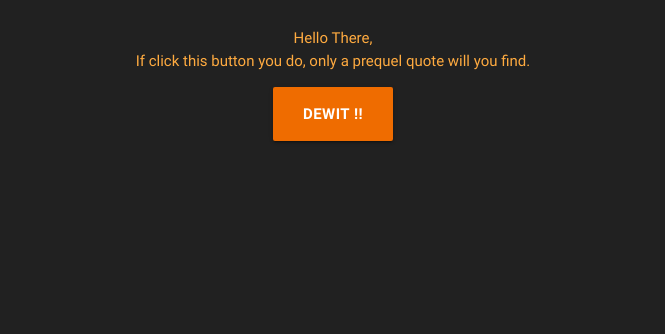
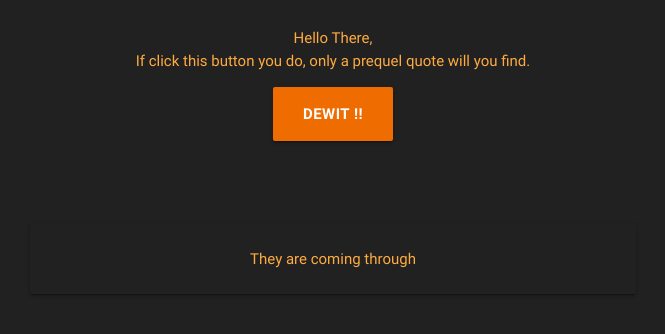
Before and after one commit to adeen-s/PrequelQuotes, a plain HTML site: page index.html in a window 1280 px wide. Shown: the whole page, without its empty margins (307-972 px from the left). Drawn offline with nearby package versions, Linux system fonts and the light colour scheme.

Commit message:
Add quotes and change display method

```diff
--- a/css/main.css
+++ b/css/main.css
@@ -1,6 +1,11 @@
 body {
     padding: 12px;
 }
+
+.quotecard {
+    margin-top: 75px;
+}
+
 button {
 font-family: "Roboto", sans serif;
 font-weight: 600;
--- a/index.html
+++ b/index.html
@@ -15,7 +15,15 @@
             Hello There,<br /> If click this button you do, only a prequel quote will you find.
         </p>
         <button id="getQuoteBtn" class="waves-effect orange darken-3 btn-large">DEWIT !!</button>
-        <p id="quotePlaceholder"></p>
+        <div class="row quotecard">
+            <div class="col s12 m6 offset-m3">
+                <div class="card grey darken-4">
+                    <div class="card-content">
+                        <p id="quotePlaceholder">They are coming through</p>
+                    </div>
+                </div>
+            </div>
+        </div>
         <script type="text/javascript" src="js/main.js"></script>
         <iframe id="frmFile" src="res/quotes.txt" onload="LoadFile();" style="display: none;"></iframe>
         <!--Import jQuery before materialize.js-->
--- a/js/main.js
+++ b/js/main.js
@@ -10,6 +10,7 @@ function LoadFile() {
             var random = quotes[Math.floor(Math.random()*quotes.length)];
         } while (random == prevRand || random == "");
         prevRand = random;
-        alert(random);
+        // alert(random);
+        document.getElementById("quotePlaceholder").innerHTML = random;
     };
 }
```
Also changed, not shown: res/quotes.txt.
